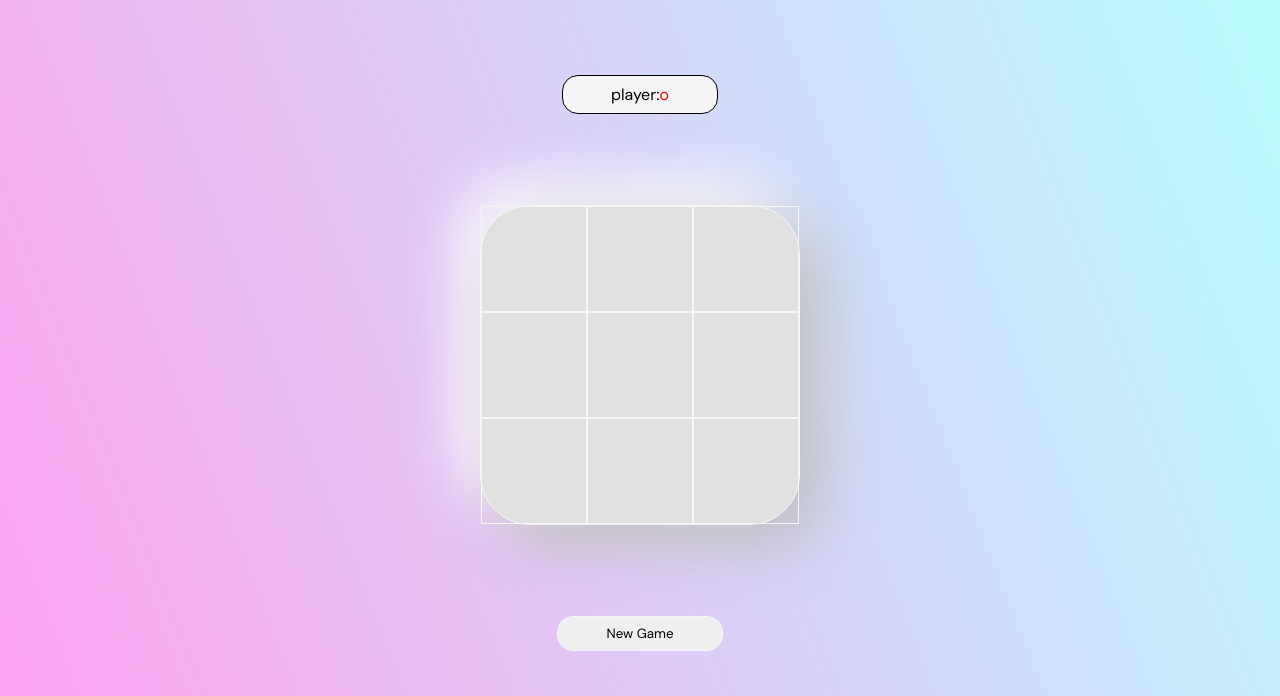
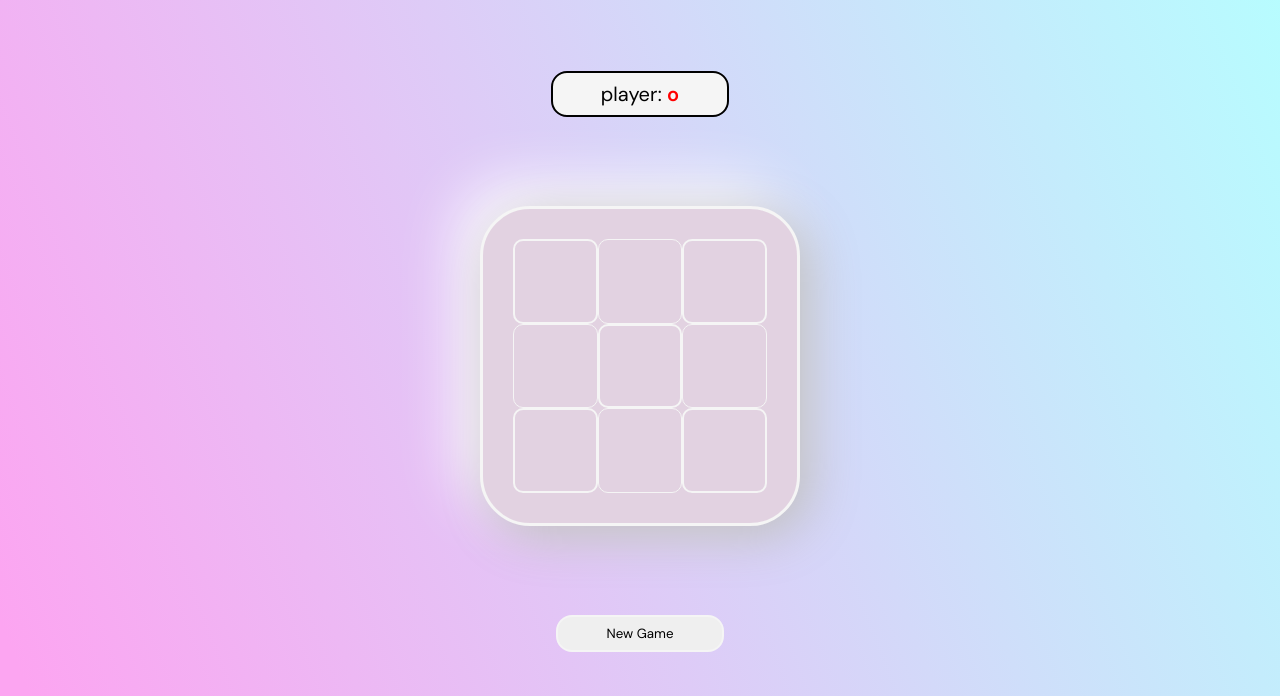
Before and after one commit to Sneha14-Gupta/noughts-crosses, a website built with Parcel: page index.html in a window 1280 px wide. Shown: the part 104-800 px from the top of the page. Built offline with nearby package versions, Linux system fonts and the light colour scheme.

Commit message:
changes done

```diff
--- a/assets/scss/main.scss
+++ b/assets/scss/main.scss
@@ -11,6 +11,7 @@
 }
 body {
   font-family: v.$font;
+  background-color: #548687;
 }
 
 button,
@@ -21,7 +22,7 @@ input {
 main {
   min-height: 100vh;
   min-width: 100vw;
-  background: white;
+  // background: white;
   @extend %center;
   background: linear-gradient(68.6deg, rgb(252, 165, 241) 1.8%, rgb(181, 255, 255) 100.5%);
 }
@@ -44,14 +45,17 @@ main {
   color: red;
 }
 .player_status{
-  border: 1px solid black;
+  border: 2px solid black;
   background-color: whitesmoke;
   border-radius: 1rem;
   padding:0.5rem 3rem;
+  font-size: 20px;
 }
 .current_player{
   color: red;
-  font-weight: 400;
+  font-weight: 600;
+  font-size: 20px;
+  gap: 1px;
 }
 // grid
 .game {
@@ -60,11 +64,12 @@ main {
   aspect-ratio: 1/1;
   display: grid;
   grid-template-columns: repeat(3, 1fr);
-  border: 1px solid whitesmoke;
+  border: 3px solid whitesmoke;
   border-radius: 50px;
-  background: #e0e0e0;
-  box-shadow: 20px 20px 60px #bebebe, -20px -20px 60px #ffffff;
-  padding:0px
+  background: #e2d2e1;
+  box-shadow: 10px 10px 50px #bebebe, -20px -20px 60px #ffffff;
+  padding:30px;
+
 }
 .box {
   width: 100%;
@@ -72,7 +77,8 @@ main {
   font-size: 2rem;
   @extend %center;
   cursor: pointer;
-  border: 1px solid whitesmoke;
+  border: 2px solid whitesmoke;
+  border-radius: 10px;
 
 }
 .box:nth-child(2n) {
@@ -81,6 +87,12 @@ main {
 .reset-button {
   padding: 0.5rem 3rem;
   border-radius: 1rem;
-  border: 1px solid whitesmoke;
+  border: 2px solid whitesmoke;
   cursor: pointer;
+
+  &:hover{
+    background-color: #e2d2e1;
+
+  }
+
 }
--- a/script.js
+++ b/script.js
@@ -24,11 +24,21 @@ const swapPlayer=()=>{
 swapPlayer();
 console.log(currentPlayer);
 
-function handleClick(i){
-    i.textContent=currentPlayer;
+function handleClick(el){
+    el.textContent=currentPlayer;
     swapPlayer();
 
 }
-for(let i=0;i<boxes.length;i++){
-    boxes[i].addEventListener("click",handleClick(i));
-}
+// for(let i=0;i<boxes.length;i++){
+//     boxes[i].addEventListener("click",handleClick(i));
+// }
+boxes.forEach(el => {
+    boxes[el].addEventListener("click",handleClick(el));
+    // if(currentPlayer===""){
+    //     console.log();
+
+
+    // }
+
+
+});
```
Also changed, not shown: index.html (+1 -1 lines).
